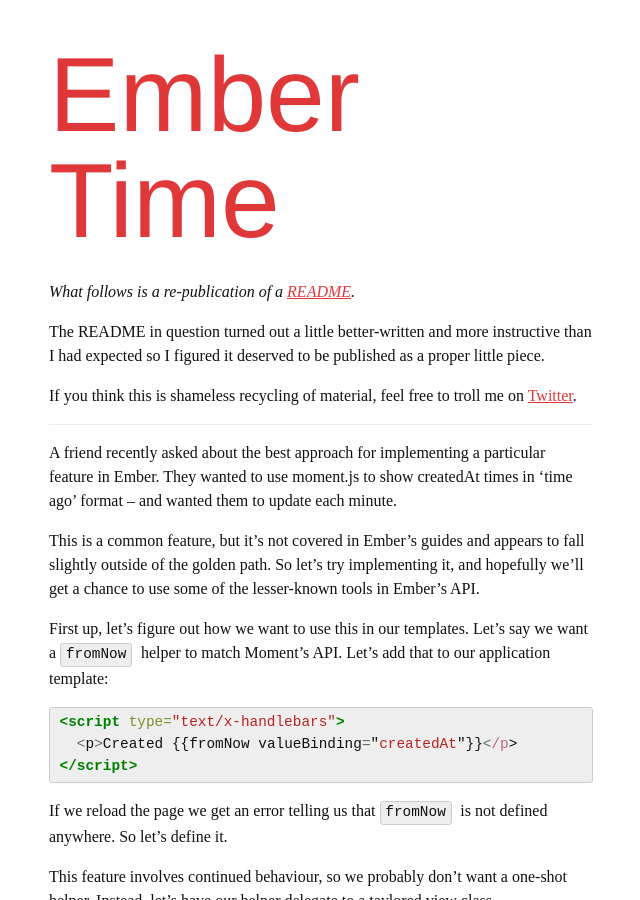
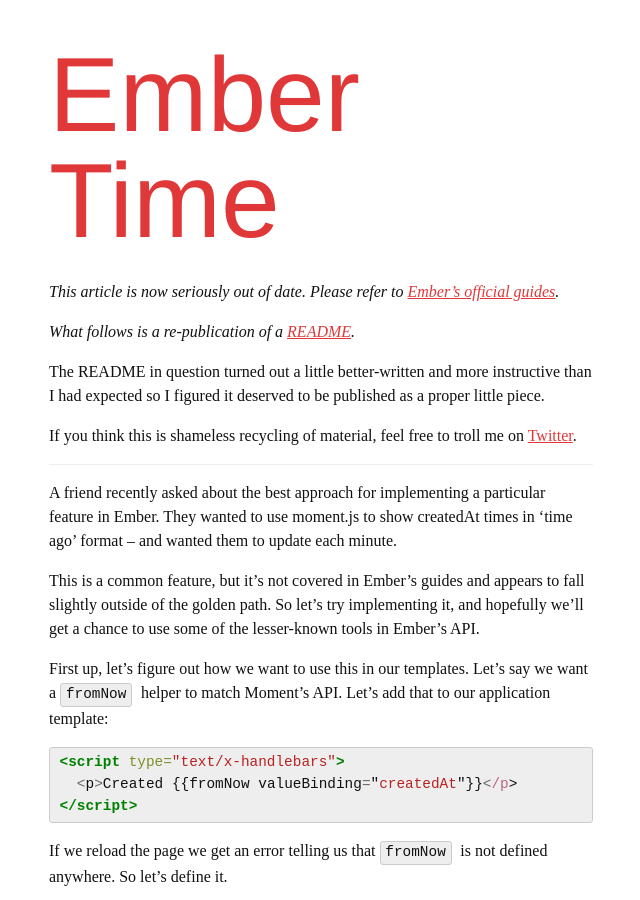
Before and after one commit to jgwhite/jgwhite.github.io, a Jekyll site: the page built from _posts/2013-06-08-ember-time.md, in a window 1280 px wide and 900 px high. Shown: the whole window, without its empty margins (319-959 px from the left). Built offline with Jekyll 4.4.1, drawn with Linux system fonts in a browser that asks for light colours; some web fonts are replaced.

Commit message:
Add deprecation warning to ember-time post

```diff
--- a/_posts/2013-06-08-ember-time.md
+++ b/_posts/2013-06-08-ember-time.md
@@ -2,6 +2,8 @@
 layout: post
 title: 'Ember Time'
 ---
+
+*This article is now seriously out of date. Please refer to [Ember’s official guides](http://guides.emberjs.com/).*
 
 *What follows is a re-publication of a [README][repo].*
 
```
